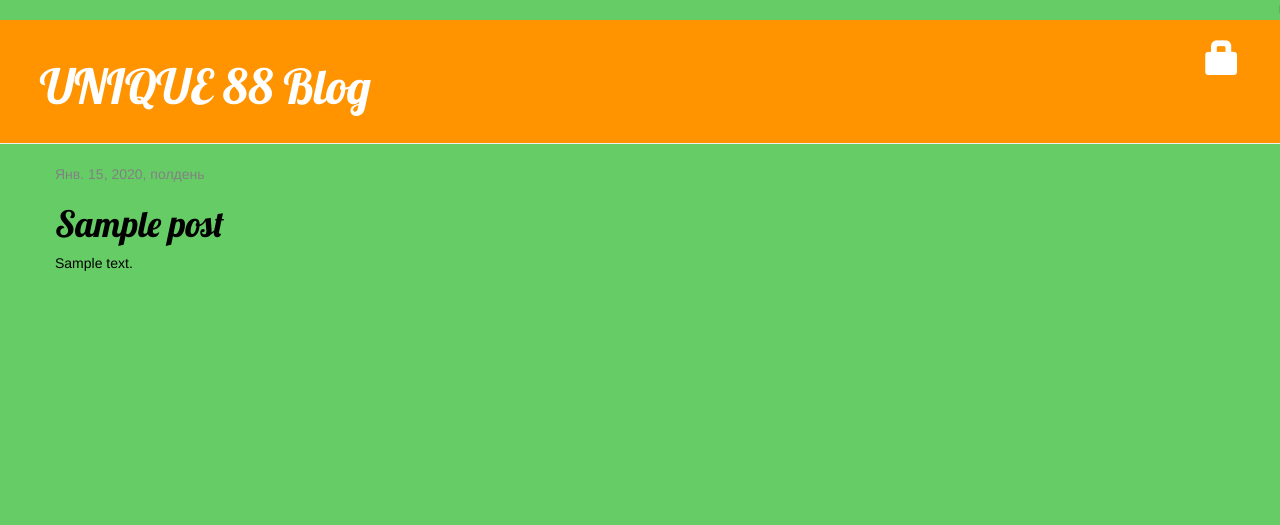
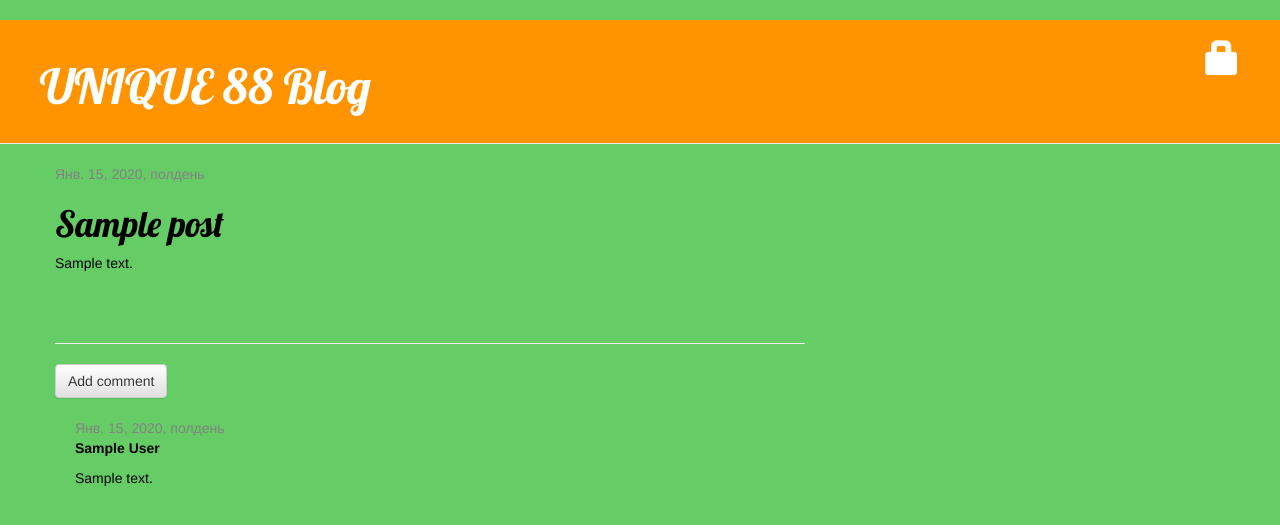
Before and after one commit to chak1988/my-first-blog, a Django app: page /post/1/ in a window 1280 px wide. Shown: the top 525 px of the page. Run offline with Django 3.2, Linux system fonts and the light colour scheme; tables that the repository leaves empty hold one stand-in row (values such as "Sample post"); some libraries are stand-ins or nearby versions.

Commit message:
Comments

```diff
--- a/blog/admin.py
+++ b/blog/admin.py
@@ -1,4 +1,5 @@
 from django.contrib import admin
-from .models import Post
+from .models import Post , Comment
 
 admin.site.register(Post)
+admin.site.register(Comment)
--- a/blog/models.py
+++ b/blog/models.py
@@ -16,3 +16,20 @@ class Post(models.Model):
 
     def __str__(self):
         return self.title
+
+class Comment(models.Model):
+    post = models.ForeignKey('blog.Post', on_delete=models.CASCADE, related_name='comments')
+    author = models.CharField(max_length=200)
+    text = models.TextField()
+    created_date = models.DateTimeField(default=timezone.now)
+    approved_comment = models.BooleanField(default=False)
+
+    def approve(self):
+        self.approved_comment = True
+        self.save()
+
+    def __str__(self):
+        return self.text
+
+def approved_comments(self):
+    return self.comments.filter(approved_comment=True)
--- a/blog/static/css/blog.css
+++ b/blog/static/css/blog.css
@@ -44,3 +44,6 @@ h1, h2, h3, h4 {
 .post h1 a, .post h1 a:visited {
     color: #000000;
 }
+.comment {
+    margin: 20px 0px 20px 20px;
+}
--- a/blog/templates/blog/post_detail.html
+++ b/blog/templates/blog/post_detail.html
@@ -16,4 +16,23 @@
         <h1>{{ post.title }}</h1>
         <p>{{ post.text|linebreaksbr }}</p>
     </div>
+<hr>
+<a class="btn btn-default" href="{% url 'add_comment_to_post' pk=post.pk %}">Add comment</a>
+{% for comment in post.comments.all %}
+    {% if user.is_authenticated or comment.approved_comment %}
+    <div class="comment">
+        <div class="date">
+            {{ comment.created_date }}
+            {% if not comment.approved_comment %}
+                <a class="btn btn-default" href="{% url 'comment_remove' pk=comment.pk %}"><span class="glyphicon glyphicon-remove"></span></a>
+                <a class="btn btn-default" href="{% url 'comment_approve' pk=comment.pk %}"><span class="glyphicon glyphicon-ok"></span></a>
+            {% endif %}
+        </div>
+        <strong>{{ comment.author }}</strong>
+        <p>{{ comment.text|linebreaks }}</p>
+    </div>
+    {% endif %}
+{% empty %}
+    <p>No comments here yet :(</p>
+{% endfor %}
 {% endblock %}
--- a/blog/templates/blog/post_list.html
+++ b/blog/templates/blog/post_list.html
@@ -8,6 +8,7 @@
                         </div>
                         <h1><a href="{% url 'post_detail' pk=post.pk %}">{{ post.title }}</a></h1>
                         <p>{{ post.text|linebreaksbr }}</p>
+                        <a href="{% url 'post_detail' pk=post.pk %}">Comments: {{ post.approved_comments.count }}</a>
                     </div>
     {% endfor %}
 {% endblock %}
--- a/blog/urls.py
+++ b/blog/urls.py
@@ -9,4 +9,7 @@ urlpatterns = [
     path('drafts/', views.post_draft_list, name='post_draft_list'),
     path('post/<pk>/publish/', views.post_publish, name='post_publish'),
     path('post/<pk>/remove/', views.post_remove, name='post_remove'),
+    path('post/<int:pk>/comment/', views.add_comment_to_post, name='add_comment_to_post'),
+    path('comment/<int:pk>/approve/', views.comment_approve, name='comment_approve'),
+    path('comment/<int:pk>/remove/', views.comment_remove, name='comment_remove'),
 ]
--- a/blog/views.py
+++ b/blog/views.py
@@ -1,9 +1,9 @@
 from django.contrib.auth.decorators import login_required
 from django.shortcuts import render
 from django.utils import timezone
-from .models import Post
+from .models import Post, Comment
 from django.shortcuts import render, get_object_or_404
-from .forms import PostForm
+from .forms import PostForm , CommentForm
 from django.shortcuts import redirect
 
 
@@ -61,4 +61,30 @@ def post_remove(request, pk):
     post.delete()
     return redirect('post_list')
 
+def add_comment_to_post(request, pk):
+    post = get_object_or_404(Post, pk=pk)
+    if request.method == "POST":
+        form = CommentForm(request.POST)
+        if form.is_valid():
+            comment = form.save(commit=False)
+            comment.post = post
+            comment.save()
+            return redirect('post_detail', pk=post.pk)
+    else:
+        form = CommentForm()
+    return render(request, 'blog/add_comment_to_post.html', {'form': form})
+
+@login_required
+def comment_approve(request, pk):
+    comment = get_object_or_404(Comment, pk=pk)
+    comment.approve()
+    return redirect('post_detail', pk=comment.post.pk)
+
+@login_required
+def comment_remove(request, pk):
+    comment = get_object_or_404(Comment, pk=pk)
+    comment.delete()
+    return redirect('post_detail', pk=comment.post.pk)
+
+
 # Create your views here.
--- a/mysite/settings.py
+++ b/mysite/settings.py
@@ -26,7 +26,7 @@ SECRET_KEY = 'dze(76ue4o_05j!b1&vi1-n+*w53^8%w2vyn(=7#hd%7q%+&4@'
 DEBUG = True
 
 ALLOWED_HOSTS = ['127.0.0.1', '.pythonanywhere.com']
-
+LOGIN_REDIRECT_URL = '/'
 
 # Application definition
 
```
Also changed, not shown: blog/forms.py (+7 -1 lines), blog/templates/blog/add_comment_to_post.html (added, +9 -0 lines), blog/migrations/0002_comment.py (added).
